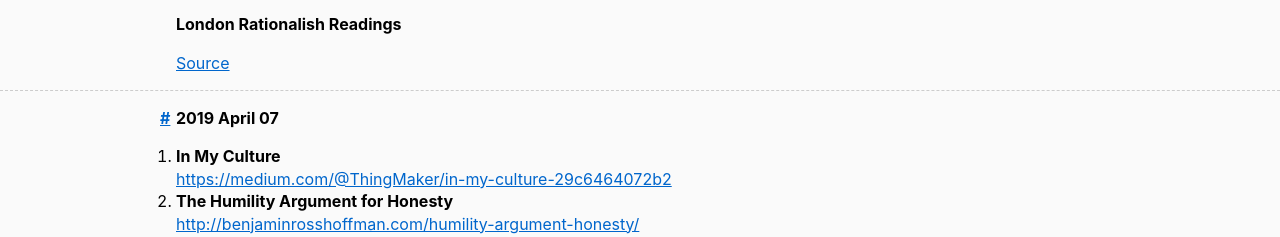
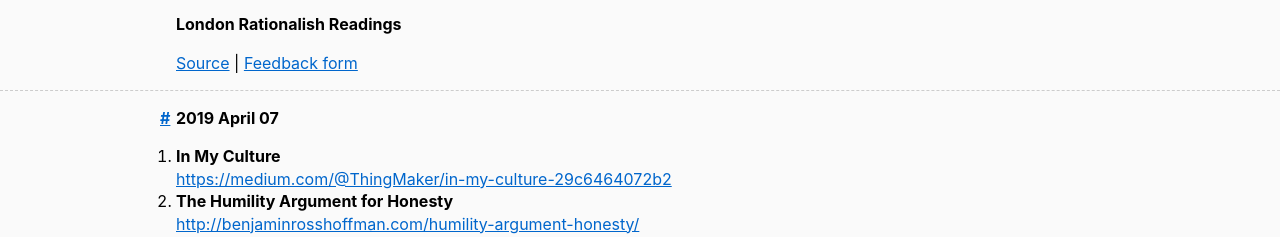
Before and after one commit to sackeyjason/london-rationalish-readings, a Jekyll site: the page built from index.html, in a window 1280 px wide and 900 px high. Shown: the top 237 px of the window. Built offline with Jekyll 4.4.1, drawn with Linux system fonts in a browser that asks for light colours.

Commit message:
Feedback link

```diff
--- a/index.html
+++ b/index.html
@@ -4,7 +4,10 @@ title: London Rationalish Readings
 ---
 
 <section>
-<p><a href="https://github.com/sackeyjason/london-rationalish-readings">Source</a></p>
+<p><a href="https://github.com/sackeyjason/london-rationalish-readings">Source</a>
+|
+<a href="https://jasonsackey.typeform.com/to/AzJH8U">Feedback form</a>
+</p>
 </section>
 
 {% for meeting in site.data.list.meetings %}
```
